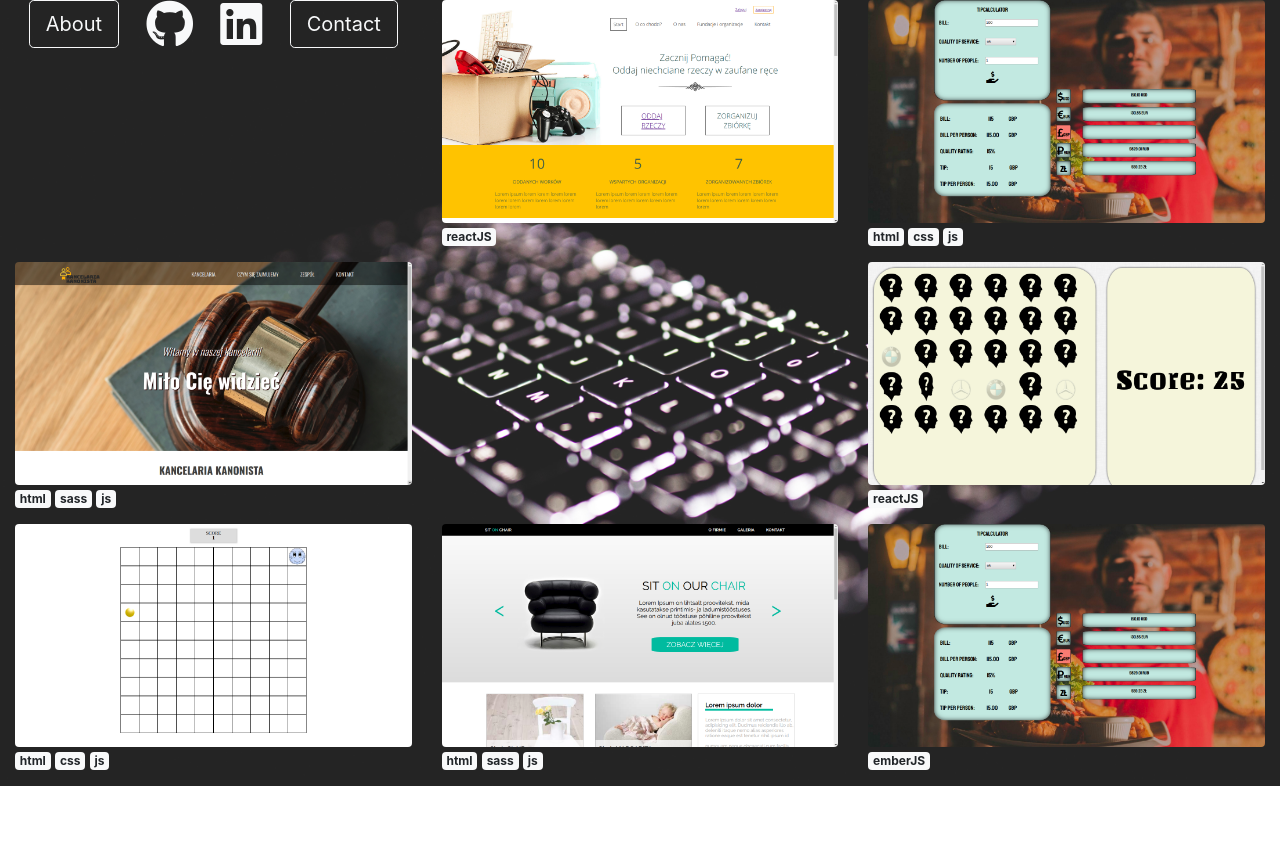
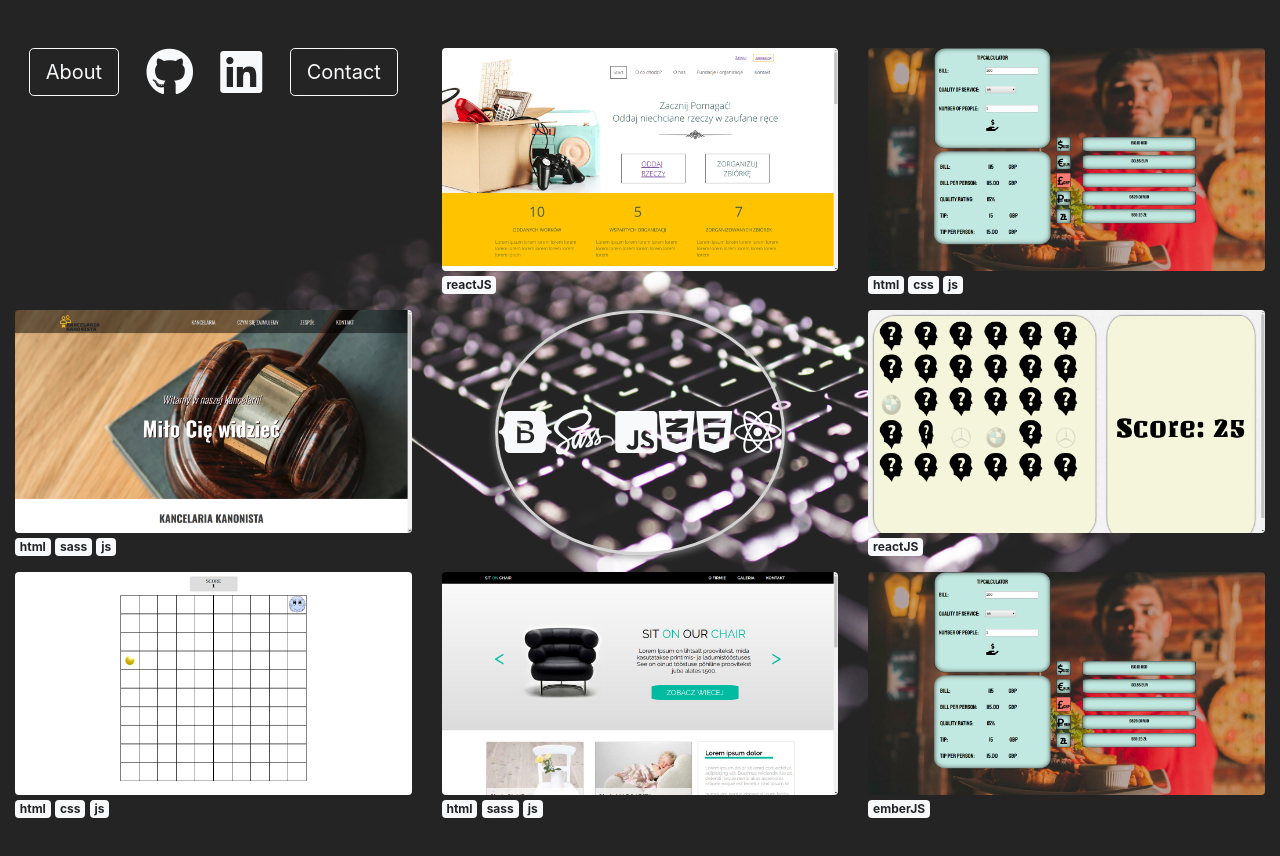
Before and after one commit to bartadamiak/Portfolio_bootstrap, a plain HTML site: page index.html in a window 1280 px wide. Before the commit the page ends 800 px from the top, so only its background shows below. Drawn offline with nearby package versions, Linux system fonts and the light colour scheme; a web font is replaced by a local one.

Commit message:
Animation

```diff
--- a/index.html
+++ b/index.html
@@ -1,18 +1,19 @@
 <!doctype html>
 <html lang="en">
   <head>
-    <!-- Required meta tags -->
+
     <meta charset="utf-8">
     <meta name="viewport" content="width=device-width, initial-scale=1, shrink-to-fit=no">
 
-    <!-- Bootstrap CSS -->
+
     <link rel="stylesheet" href="https://stackpath.bootstrapcdn.com/bootstrap/4.3.1/css/bootstrap.min.css" integrity="sha384-ggOyR0iXCbMQv3Xipma34MD+dH/1fQ784/j6cY/iJTQUOhcWr7x9JvoRxT2MZw1T" crossorigin="anonymous">
     <link rel="stylesheet" href="style/main.css">
     <link rel="stylesheet" href="https://use.fontawesome.com/releases/v5.8.2/css/all.css" integrity="sha384-oS3vJWv+0UjzBfQzYUhtDYW+Pj2yciDJxpsK1OYPAYjqT085Qq/1cq5FLXAZQ7Ay" crossorigin="anonymous">
+    <link href="https://fonts.googleapis.com/css?family=Akronim&amp;subset=latin-ext" rel="stylesheet">
     <title>Bartosz Adamiak</title>
   </head>
   <body>
-    <section class="main">
+    <section class="main pt-5 pb-5">
 
         <div class="container-fluid">
             <div class="row">
@@ -64,8 +65,16 @@
                 </div>
                 <div class="col-sm-6 col-md-4">
                     <div class="box">
-                        <!-- <img src="./images/CSS3_logo_and_wordmark.svg" class="img-fluid float-left" height="50" width="50" alt="">
-                        <img src="./images/HTML5_logo_and_wordmark.svg" class="img-fluid" height="50" width="50" alt=""> -->
+                        <div class="circle">
+
+                            <i class="fab fa-bootstrap fa-3x text-light"></i>
+                            <i class="fab fa-sass fa-3x text-light"></i>
+                            <i class="fab fa-js-square fa-3x text-light"></i>
+                            <i class="fab fa-css3-alt fa-3x text-light"></i>
+                            <i class="fab fa-html5 fa-3x text-light"></i>
+                            <i class="fab fa-react fa-3x text-light"></i>
+                        </div>
+
 
                     </div>
                 </div>
--- a/js/script.js
+++ b/js/script.js
@@ -0,0 +1,19 @@
+const circle = document.querySelector('.circle');
+const logos = document.querySelectorAll('.circle i');
+console.log(logos)
+
+circle.addEventListener('mouseenter', function(){
+    this.classList.toggle('bg-light');
+    for (let i = 0; i < logos.length; i++) {
+        logos[i].classList.toggle('text-light');
+
+    }
+});
+
+circle.addEventListener('mouseleave', function(){
+    this.classList.toggle('bg-light');
+    for (let i = 0; i < logos.length; i++) {
+        logos[i].classList.toggle('text-light');
+
+    }
+})
--- a/style/main.css
+++ b/style/main.css
@@ -3,6 +3,48 @@
     background-size: contain;
 }
 
+.box {
+    height: 100%;
+}
+
 .box img {
     cursor: pointer;
+
 }
+
+.box img:hover {
+    opacity: 0.9;
+    box-shadow: 1px 1px 8px #888888
+}
+
+/* .box p {
+    font-family: 'Akronim', cursive;
+} */
+
+.circle {
+    width: 70%;
+    height: 90%;
+    border: 3px solid lightgray;
+    box-shadow: 1px 1px 8px #888888;
+    border-radius: 100%;
+    margin: auto;
+    position: relative;
+    display: flex;
+    flex-direction: row;
+    flex-wrap: wrap;
+    justify-content: space-around;
+    align-items: center;
+    align-content: center;
+    animation-name: large;
+    animation-duration: 3s;
+    animation-iteration-count: infinite;
+    animation-timing-function: linear;
+
+}
+
+@keyframes large {
+    0% {width: 70%; height: 90%}
+    50% {width: 75%; height: 95%}
+    100% {width: 70%; height: 90%}
+
+}
```
Also changed, not shown: images/Boostrap_logo.svg (added).
